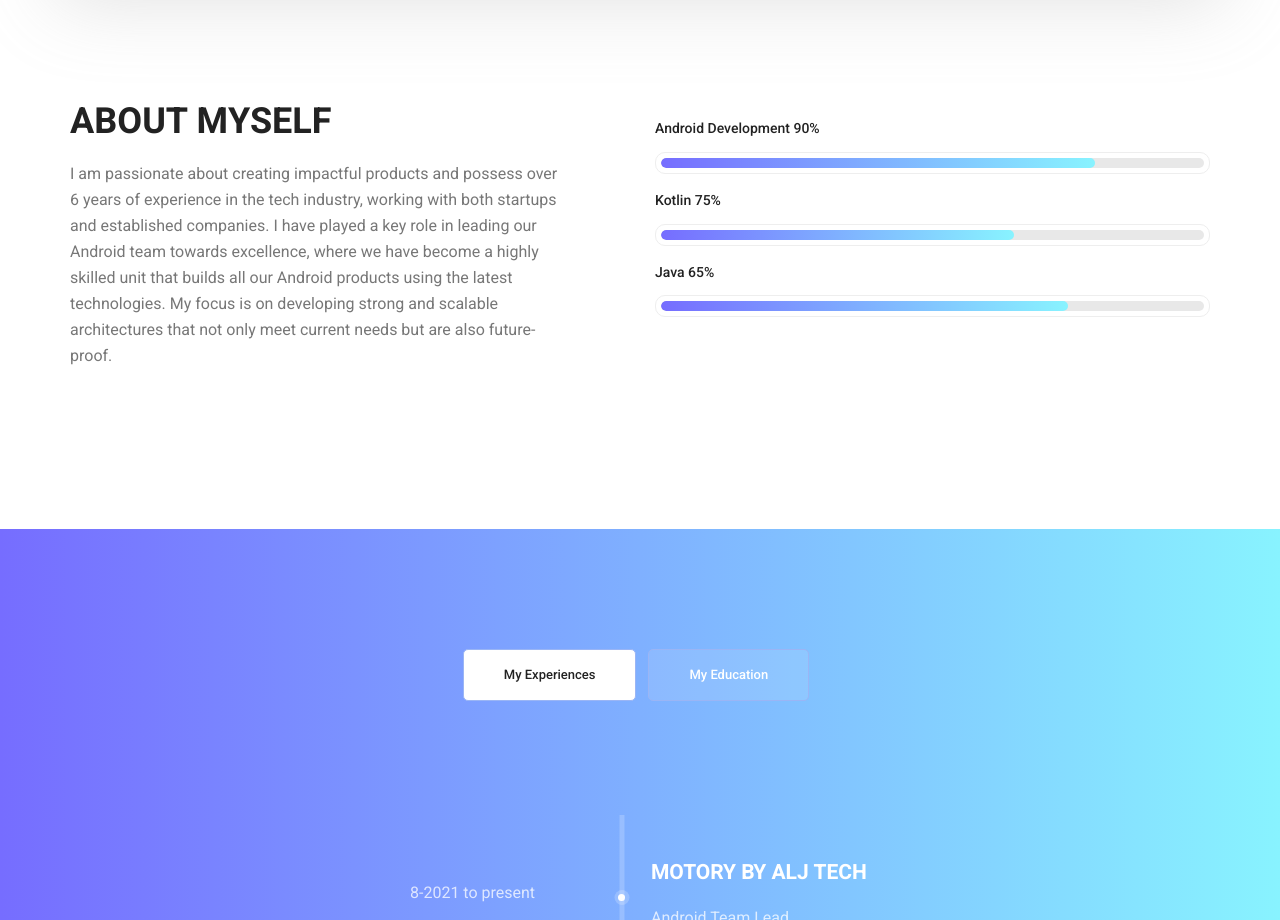
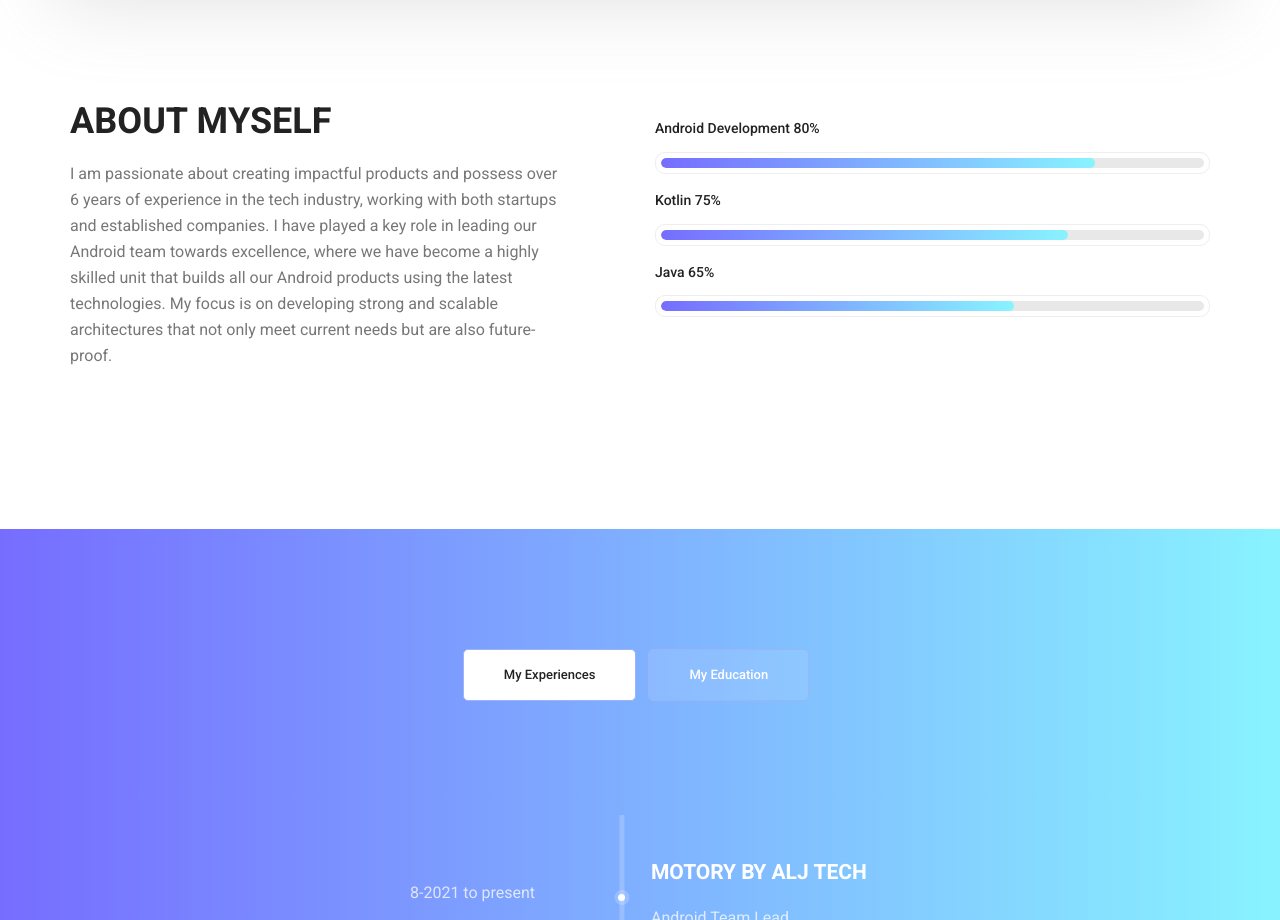
Before and after one commit to yousef96m/yousef.github.io, a plain HTML site: page index.html in a window 1280 px wide. Shown: the part 980-1900 px from the top of the page. Drawn offline with Linux system fonts and the light colour scheme.

Commit message:
update progress

```diff
--- a/index.html
+++ b/index.html
@@ -76,7 +76,7 @@
         				<div class="tools_expert">
         					<div class="skill_main">
 								<div class="skill_item">
-									<h4>Android Development <span class="counter">90</span>%</h4>
+									<h4>Android Development <span class="counter">80</span>%</h4>
 									<div class="progress_br">
 										<div class="progress">
 											<div class="progress-bar" role="progressbar" aria-valuenow="80" aria-valuemin="0" aria-valuemax="100"></div>
@@ -87,7 +87,7 @@
 									<h4>Kotlin <span class="counter">75</span>%</h4>
 									<div class="progress_br">
 										<div class="progress">
-											<div class="progress-bar" role="progressbar" aria-valuenow="65" aria-valuemin="0" aria-valuemax="100"></div>
+											<div class="progress-bar" role="progressbar" aria-valuenow="75" aria-valuemin="0" aria-valuemax="100"></div>
 										</div>
 									</div>
 								</div>
@@ -95,7 +95,7 @@
 									<h4>Java <span class="counter">65</span>%</h4>
 									<div class="progress_br">
 										<div class="progress">
-											<div class="progress-bar" role="progressbar" aria-valuenow="75" aria-valuemin="0" aria-valuemax="100"></div>
+											<div class="progress-bar" role="progressbar" aria-valuenow="65" aria-valuemin="0" aria-valuemax="100"></div>
 										</div>
 									</div>
 								</div>
```
